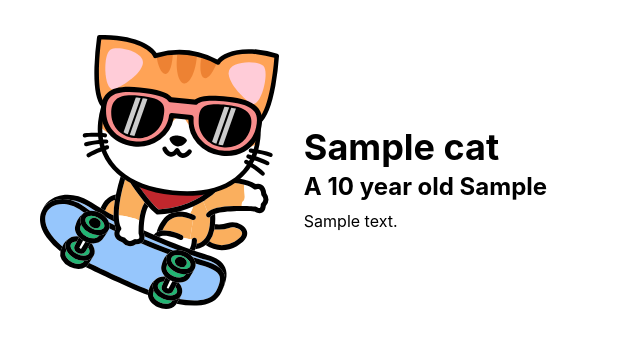
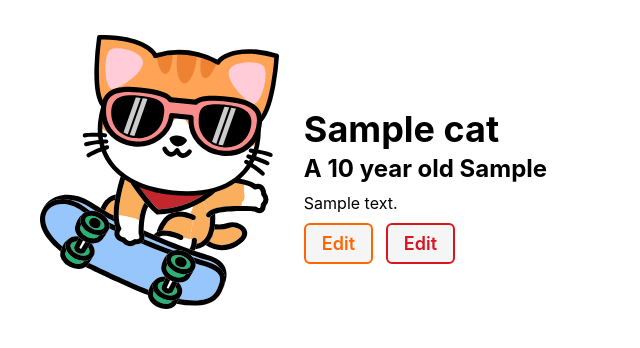
Before and after one commit to ryandeist/django-crud-app-cat-collector, a Django app: template main_app/templates/cats/detail.html in a window 1280 px wide. Shown: the part 55-403 px from the top of the page, without its empty margins (0-640 px from the left). Run offline with Django 4.2, Linux system fonts and the light colour scheme; the template is opened without the code that fills it: values that come from a table or form of the project are taken from there, others are empty; tables that the repository leaves empty hold one stand-in row (values such as "Sample post"); parts of the project's set-up code (start-up, migrations or seed data) failed here and were passed over.

Commit message:
UPDATE and DELETE urls added, UI updated.

```diff
--- a/main_app/templates/cats/detail.html
+++ b/main_app/templates/cats/detail.html
@@ -16,6 +16,11 @@
         <h2>A {{ cat.breed }} kitten.</h2>
         {% endif %}
         <p>{{ cat.description }}</p>
+
+        <div class="cat-actions">
+            <a href="{% url 'cat-update' cat.id %}" class="btn warn">Edit</a>
+            <a href="{% url 'cat-delete' cat.id %}" class="btn danger">Edit</a>
+        </div>
     </div>
 </section>
 {% endblock %}
--- a/main_app/urls.py
+++ b/main_app/urls.py
@@ -7,4 +7,6 @@ urlpatterns = [
     path('cats/', views.cat_index, name='cat-index'),
     path('cats/<int:cat_id>/', views.cat_detail, name='cat-detail'),
     path('cats/create/', views.CatCreate.as_view(), name='cat-create'),
+    path('cats/<int:pk>/update/', views.CatUpdate.as_view(), name='cat-update'),
+    path('cats/<int:pk>/delete/', views.CatDelete.as_view(), name='cat-delete'),
 ]
```
